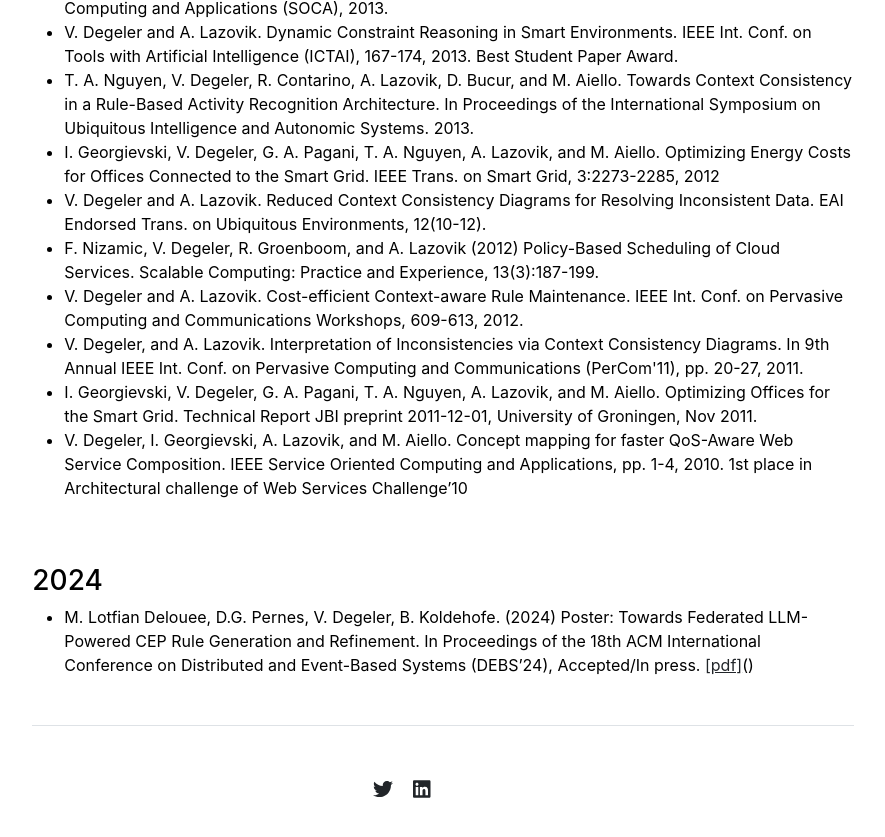
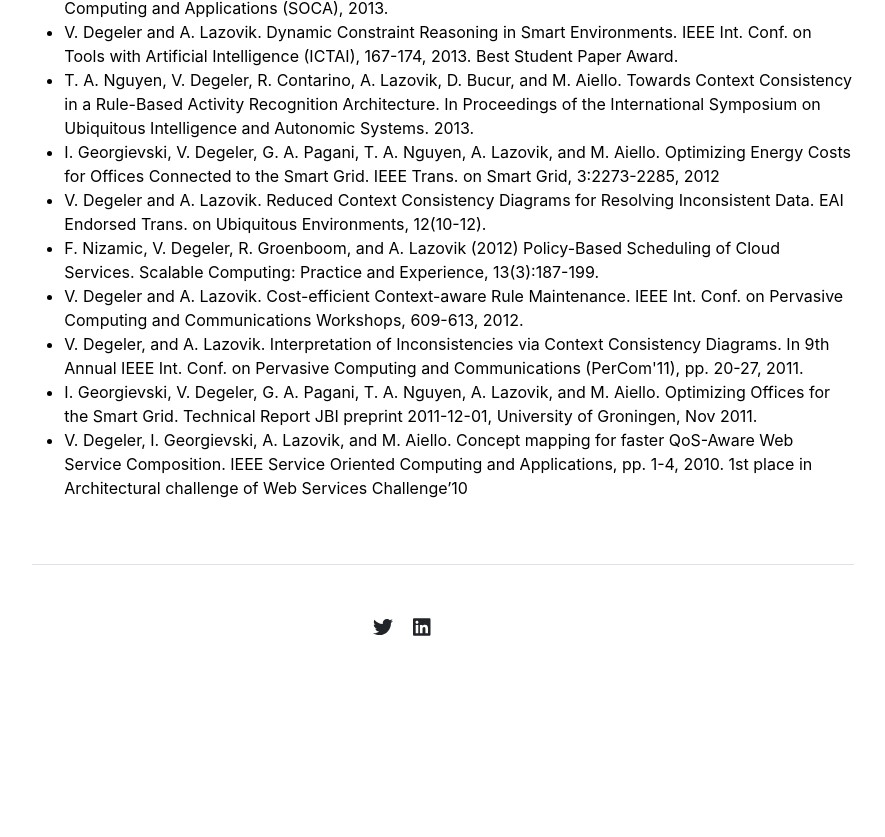
Before and after one commit to Degvik/degvik.github.io, a Jekyll site: the page built from publications.md, in a window 1280 px wide and 900 px high, scrolled down 3019 px. Shown: the top 837 px of the window, without its empty margins (197-1082 px from the left). Built offline with Jekyll 4.4.1, drawn with Linux system fonts in a browser that asks for light colours; after the commit the page ends 3758 px from its top, so only the background shows below that.

Commit message:
Update publications.md

```diff
--- a/publications.md
+++ b/publications.md
@@ -3,6 +3,6 @@ layout: publications
 title: "Publications"
 ---
 
-### 2024
+<!-- ### 2024
 
-- M. Lotfian Delouee, D.G. Pernes, V. Degeler, B. Koldehofe. (2024) Poster: Towards Federated LLM-Powered CEP Rule Generation and Refinement. In Proceedings of the 18th ACM International Conference on Distributed and Event-Based Systems (DEBS’24), Accepted/In press. [\[pdf\]](http://vdegeler.com/files/24debs-llm-cep.pdf)()
+- M. Lotfian Delouee, D.G. Pernes, V. Degeler, B. Koldehofe. (2024) Poster: Towards Federated LLM-Powered CEP Rule Generation and Refinement. In Proceedings of the 18th ACM International Conference on Distributed and Event-Based Systems (DEBS’24), Accepted/In press. [\[pdf\]](http://vdegeler.com/files/24debs-llm-cep.pdf) -->
```
